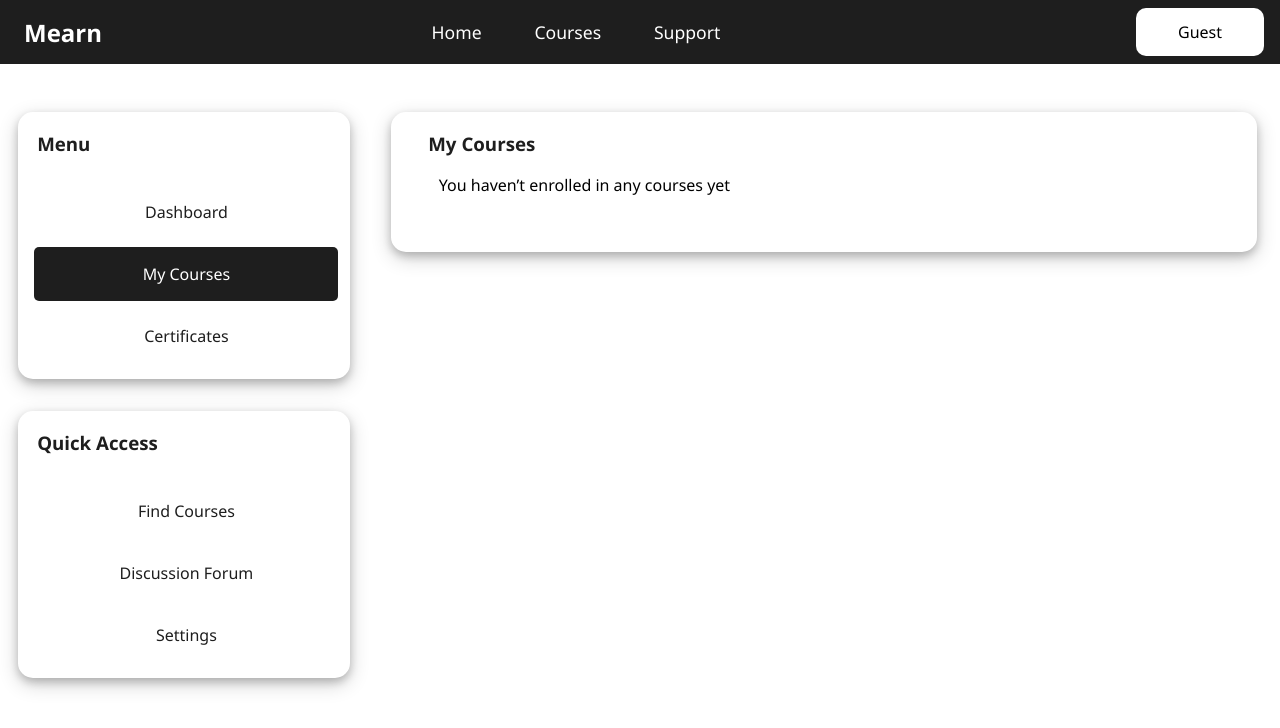
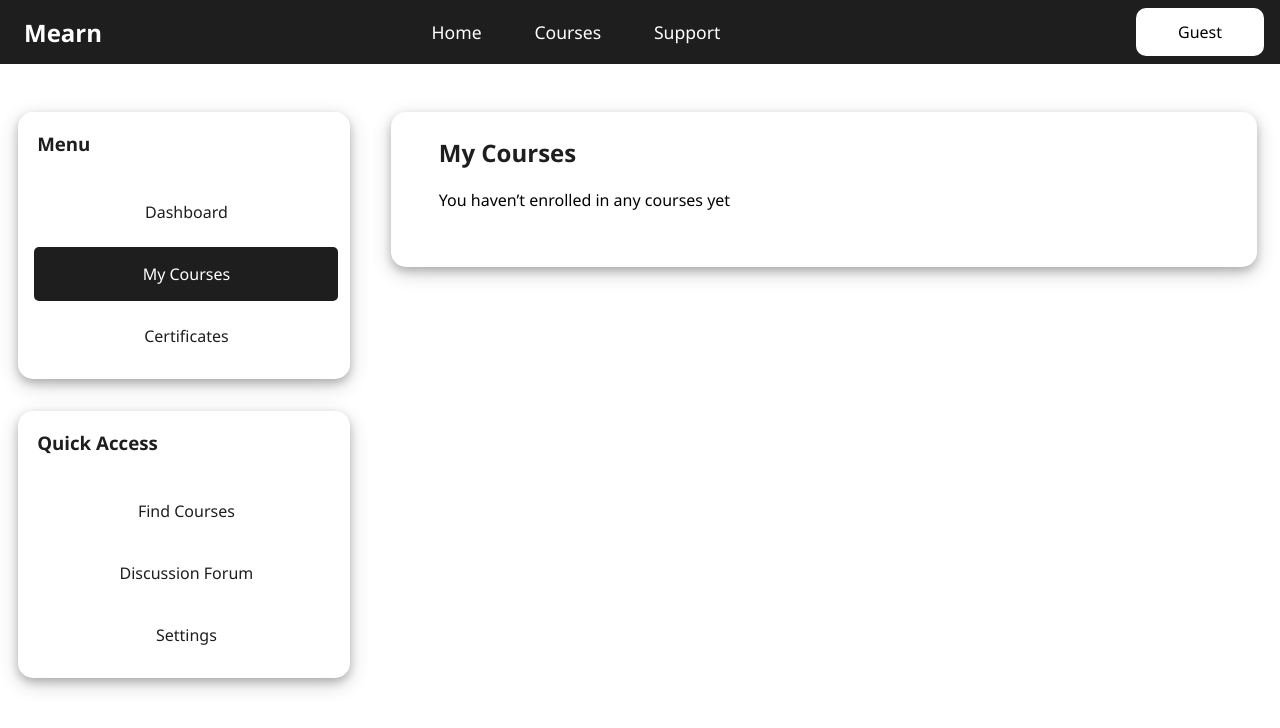
Before and after one commit to kandratiche/Online-Learning-System, a React (Create React App) app in the folder frontend/: page /home in a window 1280 px wide. Both pictures are taken after a click on the element "My Courses". Shown: the top 728 px of the page. Built offline with nearby package versions, Linux system fonts and the light colour scheme.

Commit message:
Beta version

```diff
--- a/frontend/src/components/Certificates.jsx
+++ b/frontend/src/components/Certificates.jsx
@@ -34,13 +34,13 @@ export default function Certificates() {
         };
 
         fetchCertificates();
-    });
+    }, [user]);
 
     if(certificates.length === 0) {
         return(
             <div className="certificates">
                 <h2>Certificates</h2>
-                <p>You have not earned any certificates yet.<br/>To earn a certificate, You must to complete any course</p>
+                <p id="certificates-not-ready">You have not earned any certificates yet.<br/>To earn a certificate, You must to complete any course</p>
             </div>
         )
     }
--- a/frontend/src/components/CourseProgress.jsx
+++ b/frontend/src/components/CourseProgress.jsx
@@ -42,7 +42,7 @@ export default function CourseProgress() {
 
         fetchToContinue();
 
-    })
+    }, [user])
 
     const openCourse = (_id) => {
         navigate(`/course/${_id}`);
--- a/frontend/src/components/MyCourses.jsx
+++ b/frontend/src/components/MyCourses.jsx
@@ -40,7 +40,7 @@ export default function MyCourses() {
   };
   return (
     <div className="mycourses">
-      <h3>My Courses</h3>
+      <h2>My Courses</h2>
       <div className="mycourses-list">
         {courses && courses.length > 0 ? (
           courses.map((course) => {
--- a/frontend/src/styles/certificates.css
+++ b/frontend/src/styles/certificates.css
@@ -68,3 +68,7 @@
     margin-left: 2.5em;
     margin-top: 0.5em;
 }
+
+#certificates-not-ready {
+    margin-left: 3em;
+}
--- a/frontend/src/styles/mycourses.css
+++ b/frontend/src/styles/mycourses.css
@@ -6,7 +6,7 @@
     padding-bottom: 2.5em;
 }
 
-.mycourses h3 {
+.mycourses h2 {
     margin-left: 2em;
     margin-top: 1em;
     color: var(--main-color);
```
